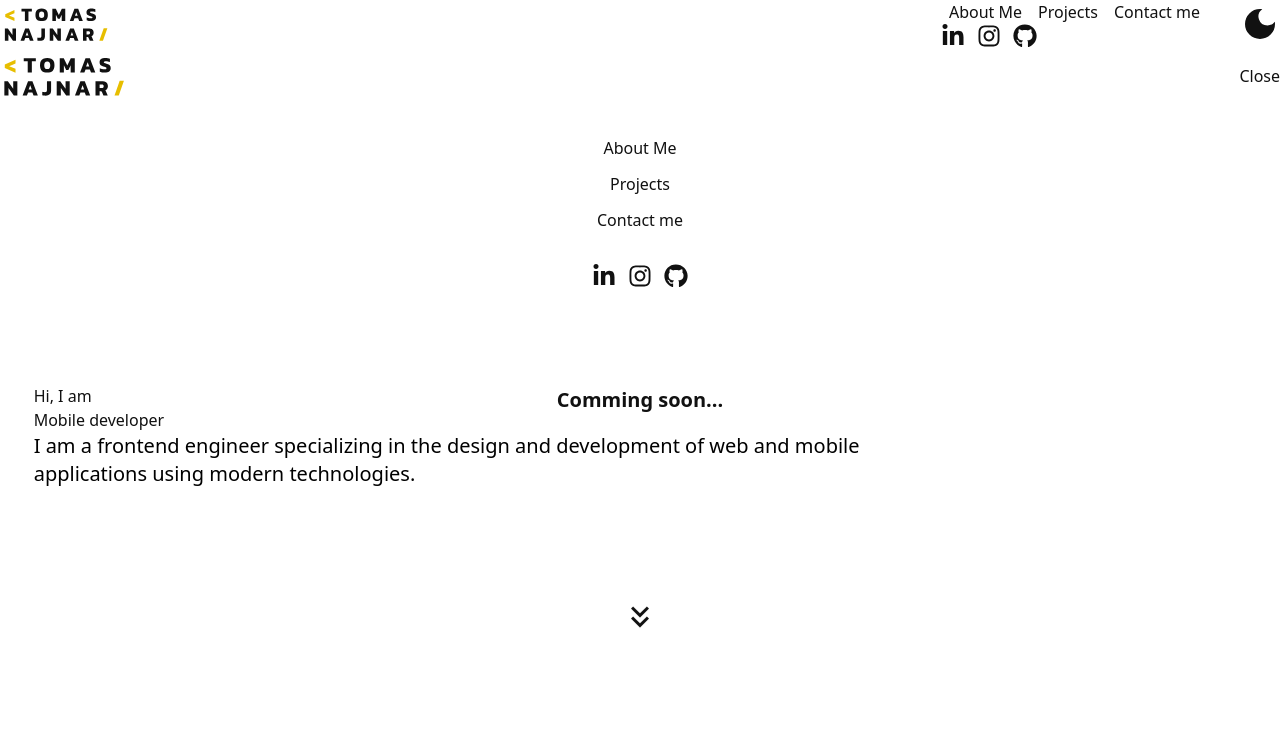
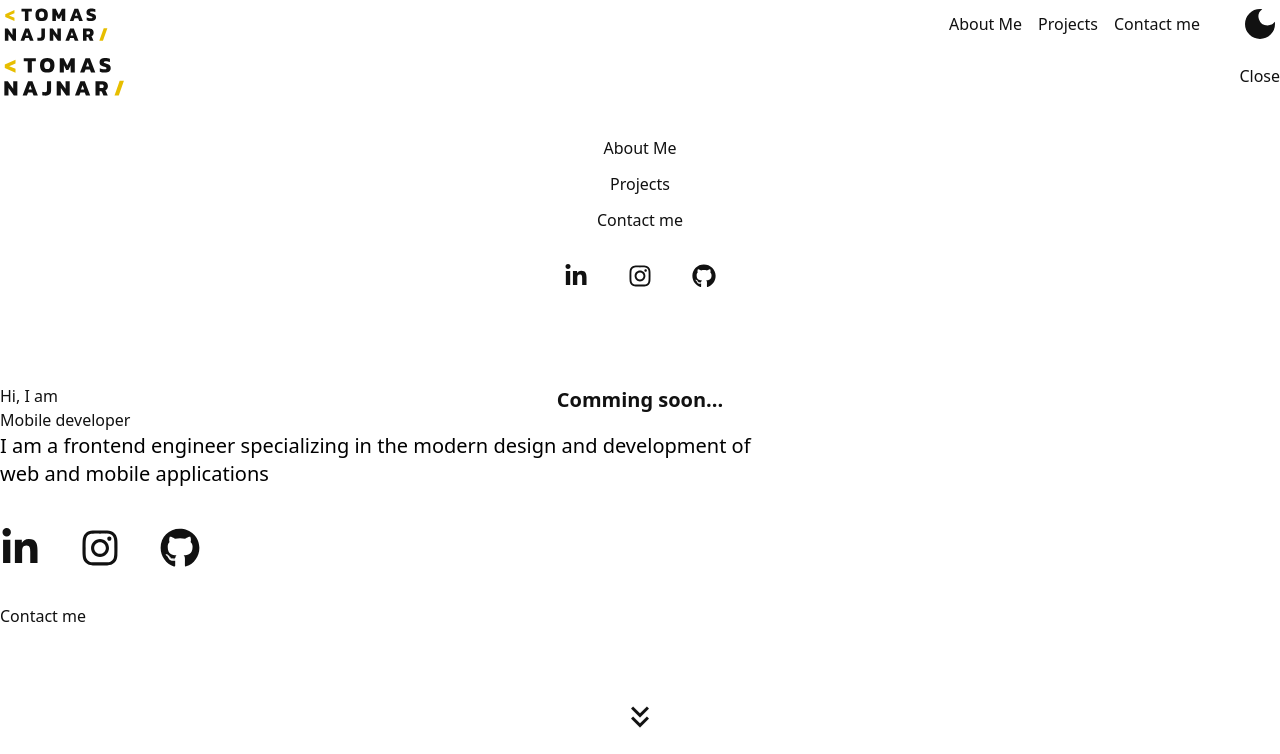
Before and after one commit to TNajnar/tomasnajnar-portfolio, a Next.js app: page / in a window 1280 px wide. Shown: the top 754 px of the page. Built offline with nearby package versions, Linux system fonts and the light colour scheme.

Commit message:
TMVS: Refactor Intro

```diff
--- a/src/app/page.tsx
+++ b/src/app/page.tsx
@@ -5,7 +5,7 @@ import clsx from "clsx";
 
 const Page = (): ReactElement => (
   <>
-    <div className={clsx("page-layout", "flex flex-col gap-28 py-24")}>
+    <div className={clsx("page-layout", "flex flex-col gap-14 py-10 sm:gap-28 sm:py-24")}>
       <Introduction />
       {/* <Technologies /> */}
       <AboutMe />
--- a/src/components/Introduction/IntroData.ts
+++ b/src/components/Introduction/IntroData.ts
@@ -1,3 +1,5 @@
-export const description: string = 'I am a frontend engineer specializing in the design and development of web and mobile applications using modern technologies.';
+export const description: string = 'I am a frontend engineer specializing in the modern design and development of web and mobile applications';
 
 export const greeting: string = 'Hi, I am';
+
+export const contact: string = 'Contact me';
--- a/src/components/Introduction/Introduction.tsx
+++ b/src/components/Introduction/Introduction.tsx
@@ -2,14 +2,14 @@
 import { ReactElement } from "react"
 import { TypeAnimation } from "react-type-animation"
 import { MdKeyboardDoubleArrowDown } from "react-icons/md";
-import { description, greeting } from "./IntroData";
+import { contact, description, greeting } from "./IntroData";
 import { EScrollTo } from "@/utils/enums";
 import { Link } from "react-scroll";
-import { COORDINATES, SCROLL_DURATION, TECHNOLOGIES } from "@/utils/consts";
-import clsx from "clsx";
+import { CONTACT_COORDINATES, COORDINATES, SCROLL_DURATION } from "@/utils/consts";
+import { SocialIcons } from "../shared";
 
 const Introduction = (): ReactElement => (
-  <section className="flex flex-col items-center gap-6 desktop:gap-20" id="intro">
+  <section className="flex flex-col items-start gap-10 desktop:gap-20" id="intro">
       <div>
         <h1 className="introWrapper">
           <span className="greeting">
@@ -31,25 +31,24 @@ const Introduction = (): ReactElement => (
           />
         </h1>
 
-        <p className="pb-10 w-9/12 text-base sm:text-xl text-gray-light-modeText dark:text-gray">
+        <p className="pb-10 desktop:w-9/12 text-base sm:text-xl text-gray-light-modeText dark:text-gray">
           {description}
         </p>
 
-        {/* <div className="flex gap-8">
-          {TECHNOLOGIES.map((tech) => {
-            const {color, id, icon: TechLogo} = tech;
+        <SocialIcons className="pb-9" classNameSize="w-6 h-6 md:w-8 md:h-8 desktop:w-10 desktop:h-10" />
 
-            return (
-              <TechLogo
-                className={clsx(color, "flex-shrink-0 flex-grow-0 w-24 h-24 desktop:w-20 desktop:h-20")}
-                key={id}
-              />
-            );
-          })}
-        </div> */}
+        <Link
+          className="buttonContact"
+          duration={SCROLL_DURATION}
+          offset={CONTACT_COORDINATES}
+          smooth
+          to={EScrollTo.CONTACT}
+        >
+          {contact}
+        </Link>
       </div>
 
-    <Link duration={SCROLL_DURATION} offset={COORDINATES} smooth to={EScrollTo.ABOUT_ME}>
+    <Link className="self-center" duration={SCROLL_DURATION} offset={COORDINATES} smooth to={EScrollTo.ABOUT_ME}>
       <MdKeyboardDoubleArrowDown
         className="w-9 h-9 animate-bounce cursor-pointer"
         type="button"
--- a/src/components/layout/Header/Header.tsx
+++ b/src/components/layout/Header/Header.tsx
@@ -11,8 +11,8 @@ import { FiMenu } from "react-icons/fi";
 import { headerLinks } from "../LayoutData";
 import clsx from "clsx";
 
-const longLogo = "hidden md:block w-24 h-10 desktop:w-28 desktop:h-12 fill-black dark:fill-gray";
-const shortLogo = "block md:hidden w-14 h-14 desktop:w-32 desktop:h-14 fill-black dark:fill-gray";
+const longLogo = "hidden md:block w-24 h-10 sm:h-14 desktop:w-28 desktop:h-12 fill-black dark:fill-gray";
+const shortLogo = "block md:hidden w-14 h-11 sm:h-14 desktop:w-32 desktop:h-14 fill-black dark:fill-gray";
 
 const Header = (): ReactElement => {
   const [open, toggleMenu] = useToggle(false);
@@ -26,7 +26,7 @@ const Header = (): ReactElement => {
           <ShortLogo alt="TN-white" className={shortLogo} />
         </div>
 
-        <div className="flex gap-8 items-center">
+        <div className="flex items-center gap-4 sm:gap-6 desktop:gap-8">
           <nav className="wrapper">
             {headerLinks.map(({coordinates, id, path, title}) =>
               <Link
@@ -44,11 +44,11 @@ const Header = (): ReactElement => {
               </Link>
             )}
 
-            <SocialIcons />
+            {/* TODO?  <SocialIcons withBorder /> */}
           </nav>
 
           <FiMenu
-            className="block desktop:hidden w-8 h-8 text-gray-light-modeText dark:text-gray"
+            className="block desktop:hidden w-7 h-7 text-gray-light-modeText dark:text-gray"
             onClick={toggleMenu}
           />
           <ThemeSwitcher />
--- a/src/components/layout/Header/components/MobileMenu.tsx
+++ b/src/components/layout/Header/components/MobileMenu.tsx
@@ -46,7 +46,7 @@ const MobileMenu = ({ open, toggleMenu }: IProps): ReactElement => {
               </Link>
             )}
           </div>
-          <SocialIcons className="self-center" />
+          <SocialIcons className="self-center" defaultSize />
         </div>
       </nav>
 
--- a/src/components/shared/SocialIcons.tsx
+++ b/src/components/shared/SocialIcons.tsx
@@ -5,21 +5,29 @@ import clsx from "clsx";
 
 interface IProps {
   className?: string;
+  classNameSize?: string;
+  defaultSize?: boolean;
+  withBorder?: boolean;
 }
 
-const SocialIcons = ({ className }: IProps): ReactElement => (
-  <div className={clsx("flex items-center gap-3 text-gray-modeText dark:text-gray", className)}>
+const SocialIcons = ({ className, classNameSize, defaultSize, withBorder = false }: IProps): ReactElement => (
+  <div className={clsx(
+      "flex items-center text-gray-modeText dark:text-gray",
+      withBorder ? "gap-3" : "gap-10",
+      className,
+    )}
+  >
     {SOCIAL_ICONS.map((socialIcon) => {
       const { id, icon: SocialIcon, url } = socialIcon;
 
       return (
         <Link
-          className="socialWrapper"
+          className={clsx(withBorder && "socialWrapper")}
           href={url}
           key={id}
           target="_blank"
         >
-          <SocialIcon className="w-6 h-6" />
+          <SocialIcon className={clsx(classNameSize, defaultSize && "w-6 h-6")} />
         </Link>
       )
     })}
--- a/src/styles/components.css
+++ b/src/styles/components.css
@@ -16,13 +16,14 @@
   @apply cursor-pointer hover:text-black dark:hover:text-white;
 }
 
-.wrapper > :nth-child(3) {
+/* TODO ?
+  .wrapper > :nth-child(3) {
   @apply flex justify-center items-center p-1;
   @apply order-998 rounded-lg border bg-gradient-to-r;
   @apply from-gray-light-modeText to-gray hover:to-gray-light-modeText;
   @apply dark:from-yellow dark:to-gray-light-1 dark:hover:to-yellow dark:hover:text-white;
 
-}
+} */
 
 .mobileWrapper {
   @apply absolute z-10;
@@ -49,13 +50,19 @@
 
 .introWrapper {
   @apply flex flex-col gap-2 desktop:gap-4 pb-10 w-full;
-  @apply font-semibold text-center sm:text-start;
+  @apply font-semibold text-start;
   @apply text-custom-title sm:text-5xl desktop:text-8xl;
 }
 
 .typeAnimation {
   @apply h-9 desktop:h-24;
   @apply text-custom-title sm:text-5xl desktop:text-8xl;
+}
+
+.buttonContact {
+  @apply block py-2 w-full desktop:w-max desktop:px-12;
+  @apply border-3 dark:border-2 text-center rounded-lg md:text-xl;
+  @apply text-black dark:text-yellow border-yellow dark:border-white;
 }
 
 /* #endregion */
--- a/src/utils/consts.ts
+++ b/src/utils/consts.ts
@@ -6,7 +6,7 @@ import { TbBrandNextjs } from "react-icons/tb";
 import { SiTailwindcss, SiTypescript } from "react-icons/si";
 
 {/* Constants below are for scrolling */ }
-export const CONTACT_COORDINATES: number = 30;
+export const CONTACT_COORDINATES: number = 0;
 export const COORDINATES: number = -210;
 export const SCROLL_DURATION: number = 200;
 export const SCROLL_OPTIONS: TScrollOpt = {
--- a/tailwind.config.ts
+++ b/tailwind.config.ts
@@ -10,6 +10,9 @@ const config: Config = {
   darkMode: "class",
   theme: {
     extend: {
+      borderWidth: {
+        3: '3px',
+      },
       colors: {
         black: '#111111',
         white: '#FFF',
@@ -18,7 +21,7 @@ const config: Config = {
           'light-1': '#8d8d8d',
           'light-modeText': '#000',  //334155, color for light mode text
           'light-mode-2': '#f4f4f4',
-          'dark-1': '#262626',
+          'dark-1': '#262626',  // accessories, dark mode
         },
         yellow: '#feda00',
         next: '#000',
```
